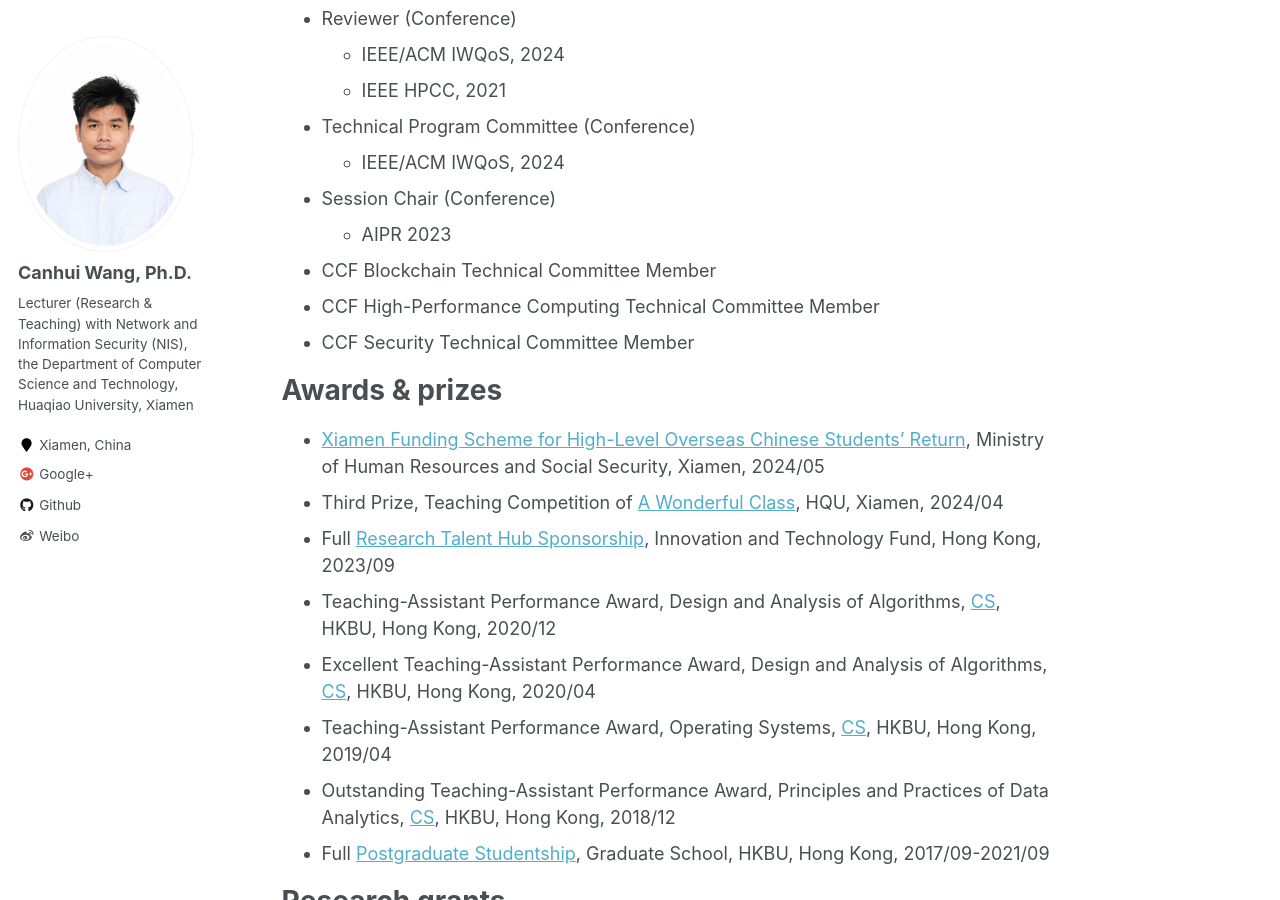
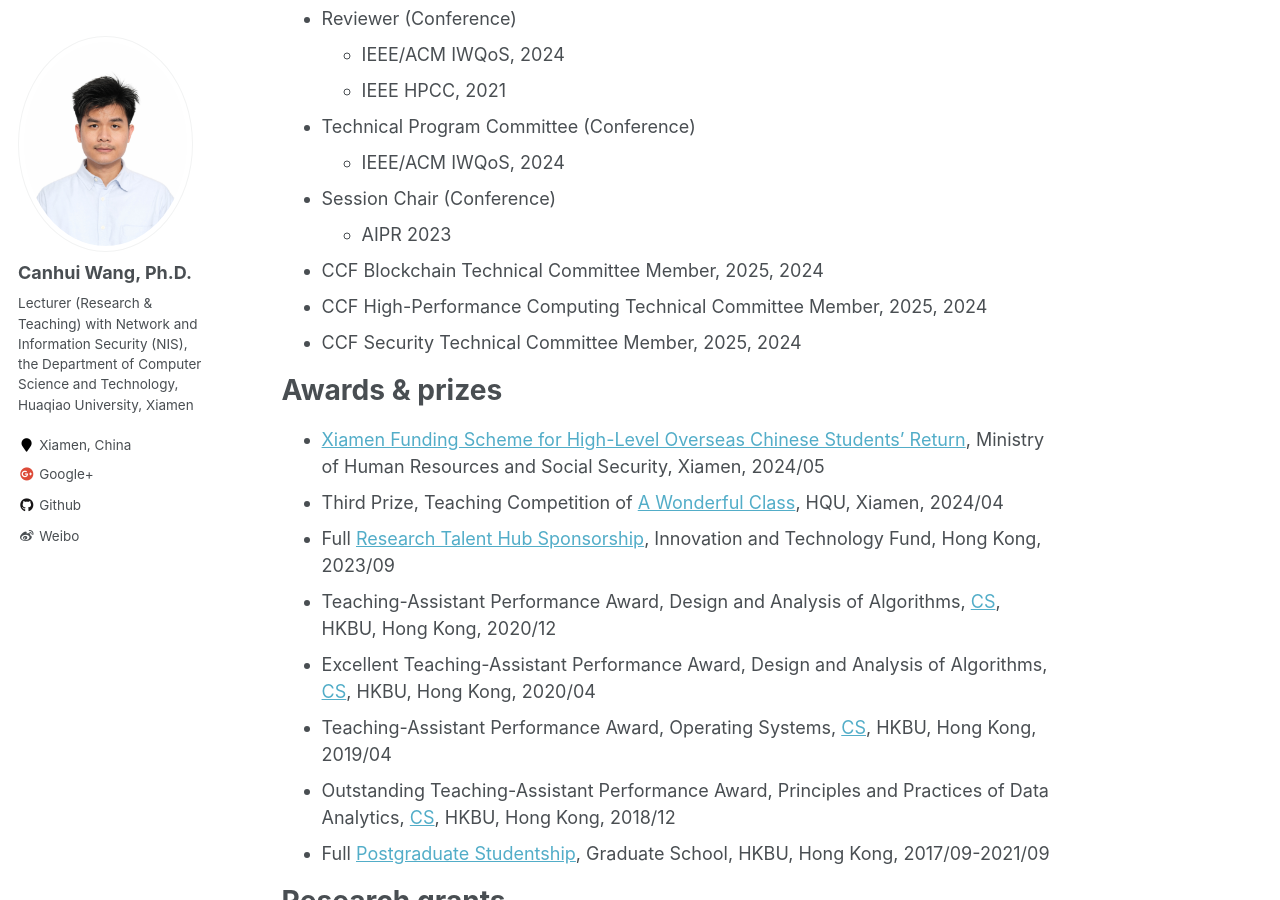
Before and after one commit to Canhui/canhui.github.io, a Jekyll site: the page built from _pages/about.md, in a window 1280 px wide and 900 px high, scrolled down 1579 px. Built offline with Jekyll 4.4.1, drawn with Linux system fonts in a browser that asks for light colours.

Commit message:
Update about.md

```diff
--- a/_pages/about.md
+++ b/_pages/about.md
@@ -44,9 +44,9 @@ Professional service
   * IEEE/ACM IWQoS, 2024
 * Session Chair (Conference)
   * AIPR 2023
-* CCF Blockchain Technical Committee Member
-* CCF High-Performance Computing Technical Committee Member
-* CCF Security Technical Committee Member
+* CCF Blockchain Technical Committee Member, 2025, 2024
+* CCF High-Performance Computing Technical Committee Member, 2025, 2024
+* CCF Security Technical Committee Member, 2025, 2024
 
 
 Awards & prizes
```
